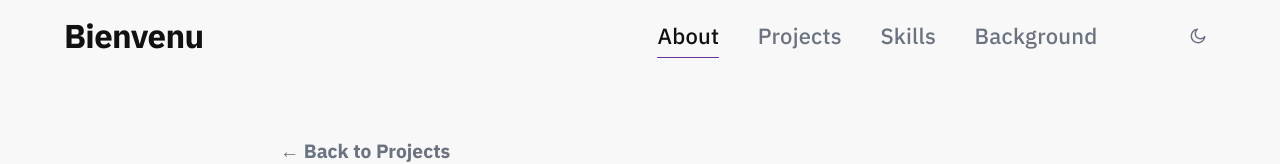
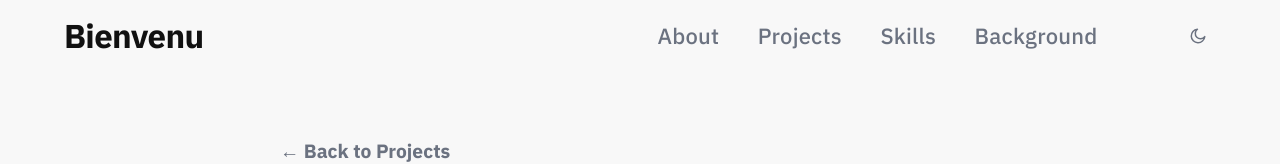
Before and after one commit to bienvenudev/bienvenudev.github.io, a Next.js app: page /projects/atlas in a window 1280 px wide. Shown: the top 164 px of the page. Built offline with nearby package versions, Linux system fonts and the light colour scheme.

Commit message:
feat(nav): enhance active section tracking with pathname and reset on navigation -- v2

```diff
--- a/components/Nav.tsx
+++ b/components/Nav.tsx
@@ -2,6 +2,7 @@
 
 import { useState, useEffect, useRef, useCallback } from "react";
 import Link from "next/link";
+import { usePathname } from "next/navigation";
 
 const NAV_LINKS = [
   { href: "/#About",      label: "About",      sectionId: "About"      },
@@ -14,8 +15,12 @@ export default function Nav() {
   const [menuOpen, setMenuOpen] = useState(false);
   const [isDark, setIsDark] = useState<boolean | null>(null);
   const [scrolled, setScrolled] = useState(false);
-  const [activeSection, setActiveSection] = useState<string>("About");
+  // scrollSection tracks which home-page section is in view via IntersectionObserver.
+  // activeSection is derived: show it only when on the home page.
+  const [scrollSection, setScrollSection] = useState<string>("About");
   const menuRef = useRef<HTMLDivElement>(null);
+  const pathname = usePathname();
+  const activeSection = pathname === "/" ? scrollSection : "";
 
   useEffect(() => {
     setIsDark(document.documentElement.classList.contains("dark"));
@@ -25,8 +30,13 @@ export default function Nav() {
     return () => window.removeEventListener("scroll", onScroll);
   }, []);
 
-  // Track active section — fires when a section crosses the middle band of the viewport
+  // Track active section — re-runs on every route change so we always observe
+  // the freshly-mounted section elements (navigating away/back recreates them).
+  // setScrollSection is only called inside observer callbacks or cleanup — never
+  // synchronously in the effect body — so the lint rule is satisfied.
   useEffect(() => {
+    if (pathname !== "/") return; // activeSection is derived as "" on non-home pages
+
     const observers: IntersectionObserver[] = [];
 
     NAV_LINKS.forEach(({ sectionId }) => {
@@ -34,7 +44,7 @@ export default function Nav() {
       if (!el) return;
       const obs = new IntersectionObserver(
         ([entry]) => {
-          if (entry.isIntersecting) setActiveSection(sectionId);
+          if (entry.isIntersecting) setScrollSection(sectionId);
         },
         { rootMargin: "-40% 0px -50% 0px" }
       );
@@ -42,8 +52,12 @@ export default function Nav() {
       observers.push(obs);
     });
 
-    return () => observers.forEach((o) => o.disconnect());
-  }, []);
+    return () => {
+      observers.forEach((o) => o.disconnect());
+      // Reset so that navigating back to home always starts from "About"
+      setScrollSection("About");
+    };
+  }, [pathname]);
 
   // Close on Escape key
   useEffect(() => {
```
